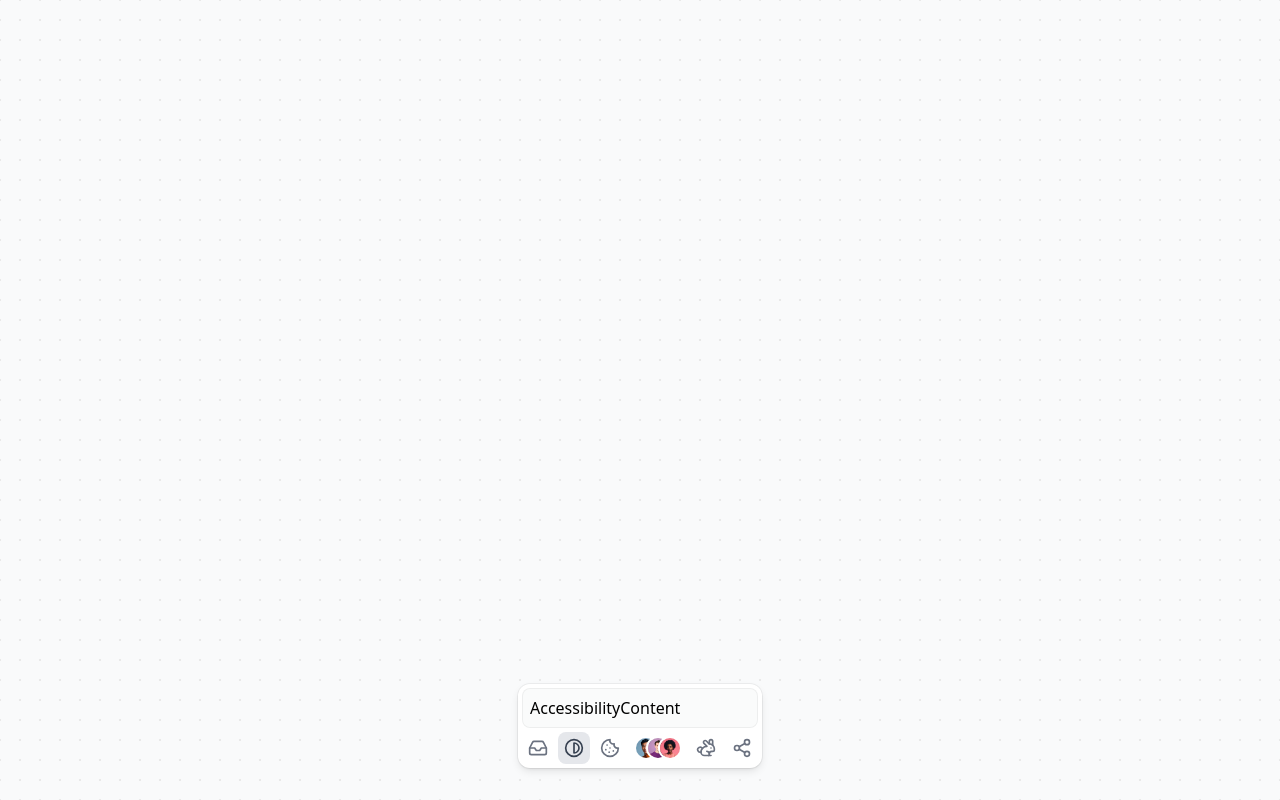
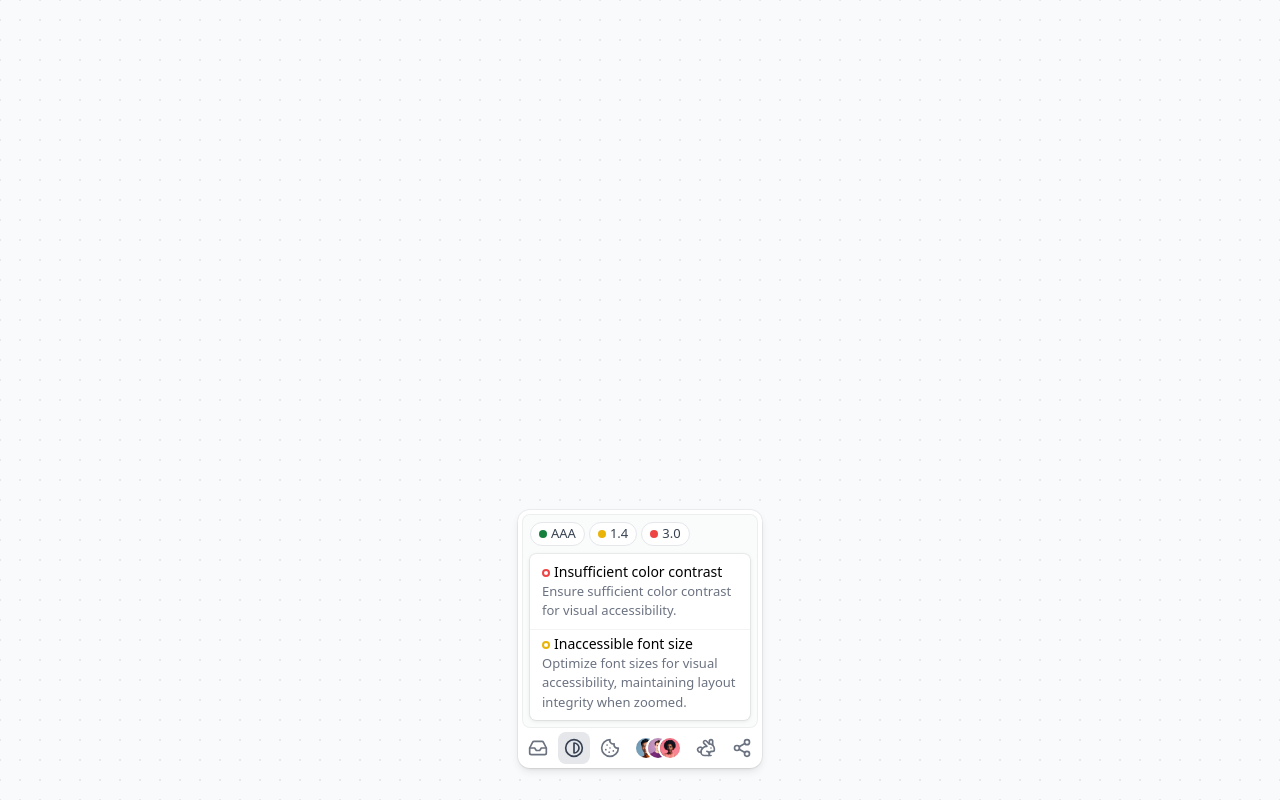
Before and after one commit to sajadabedi/toolbar-component, a React (Vite) app: page / in a window 1280 px wide. Both pictures are taken after a click on the button "Accessibility". Built offline with nearby package versions, Linux system fonts and the light colour scheme.

Commit message:
added accessibility content

```diff
--- a/src/contents/AccessibilityContent.tsx
+++ b/src/contents/AccessibilityContent.tsx
@@ -1,3 +1,43 @@
 export default function AccessibilityContent() {
-  return <div>AccessibilityContent</div>
+  return (
+    <div className="flex flex-col gap-1 w-full">
+      <ul className="flex flex-wrap gap-1">
+        <li className="rounded-full text-[13px] flex border items-center gap-1 text-center border-gray-200 dark:border-neutral-700 text-gray-700 dark:text-neutral-200 px-2 py-[1px] bg-white dark:bg-neutral-800">
+          <span className="size-2 rounded-full block bg-green-700" />
+          AAA
+        </li>
+        <li className="rounded-full text-[13px] flex border items-center gap-1 text-center border-gray-200 dark:border-neutral-700 text-gray-700 dark:text-neutral-200 px-2 py-[1px] bg-white dark:bg-neutral-800">
+          <span className="size-2 rounded-full block bg-yellow-500" />
+          1.4
+        </li>
+        <li className="rounded-full text-[13px] flex border items-center gap-1 text-center border-gray-200 dark:border-neutral-700 text-gray-700 dark:text-neutral-200 px-2 py-[1px] bg-white dark:bg-neutral-800">
+          <span className="size-2 rounded-full block bg-red-500" />
+          3.0
+        </li>
+      </ul>
+      <div className="shadow-subtle mt-1 rounded-md text-[13px] w-full bg-white dark:bg-neutral-800 py-2">
+        <ul className="flex flex-col gap-1">
+          <li className="flex flex-col border-b border-gray-100 dark:border-neutral-700 pb-2 px-3 last:border-0 last:pb-0">
+            <h4 className="text-sm">
+              <span className="size-2 rounded-full inline-block border-2 border-red-500 mr-1" />
+              Insufficient color contrast
+            </h4>
+            <p className="text-[13px] text-gray-500 dark:text-neutral-400">
+              Ensure sufficient color contrast for visual accessibility.
+            </p>
+          </li>
+          <li className="flex flex-col border-b border-gray-100 dark:border-neutral-700 pb-2 px-3 last:border-0 last:pb-0">
+            <h4 className="text-sm">
+              <span className="size-2 rounded-full inline-block border-2 border-yellow-500 mr-1" />
+              Inaccessible font size
+            </h4>
+            <p className="text-[13px] text-gray-500 dark:text-neutral-400">
+              Optimize font sizes for visual accessibility, maintaining layout
+              integrity when zoomed.
+            </p>
+          </li>
+        </ul>
+      </div>
+    </div>
+  )
 }
```
